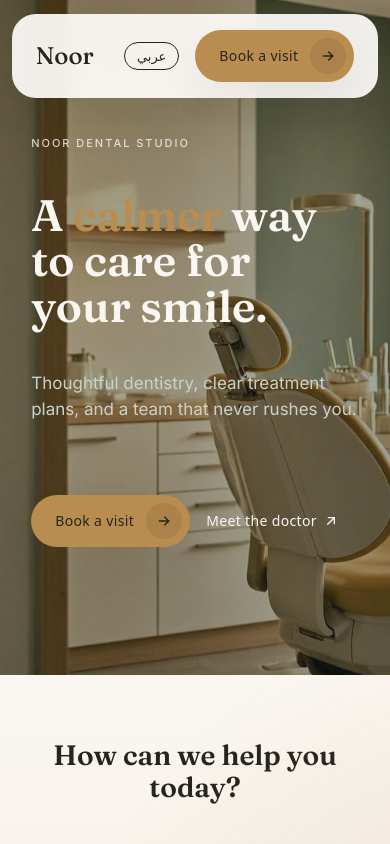
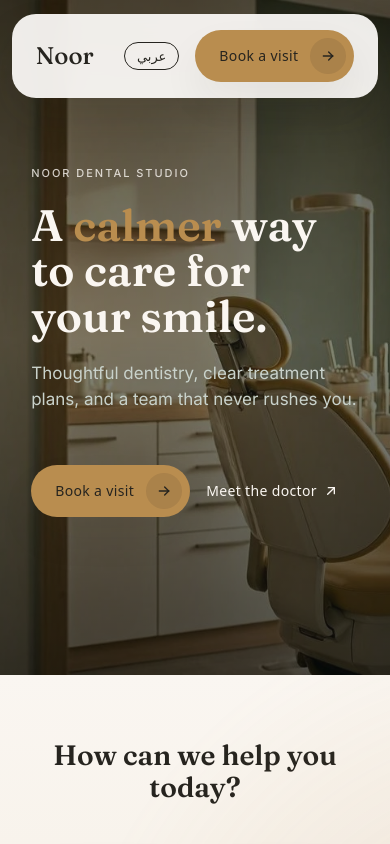
Before and after one commit to SadafNemani/noor-dental-studio, a Next.js app: page /en in a window 390 px wide. Shown: the top 844 px of the page. Built offline with nearby package versions, Linux system fonts and the light colour scheme; a web font is replaced by a local one.

Commit message:
changed styling for mobile

```diff
--- a/src/app/[locale]/page.tsx
+++ b/src/app/[locale]/page.tsx
@@ -22,7 +22,7 @@ export default async function HomePage() {
     <>
       <PinnedSceneSystem>
         <Scene background="image" image="/images/home-hero.webp">
-          <div className="relative flex flex-col gap-10">
+          <div className="relative flex flex-col gap-5 md:gap-10">
             <Arrive>
               <span className="font-body text-ivory/80 text-[11px] font-medium tracking-[0.18em] uppercase">
                 {t("eyebrow")}
--- a/src/components/scenes/Scene.tsx
+++ b/src/components/scenes/Scene.tsx
@@ -39,7 +39,12 @@ export default function Scene({
       )}
       style={background === "image" && image ? { backgroundImage: `url(${image})` } : undefined}
     >
-      {background === "image" && <div className="bg-pine-deep/40 absolute inset-0" />}
+      {background === "image" && (
+        <>
+          <div className="bg-pine-deep/40 absolute inset-0" />
+          <div className="absolute inset-0 bg-linear-to-b from-black/45 via-black/20 to-black/50 md:hidden" />
+        </>
+      )}
       {layout === "pinned" ? (
         <SceneActiveProvider value={active}>
           <div className="relative z-10 w-full">{children}</div>
```
